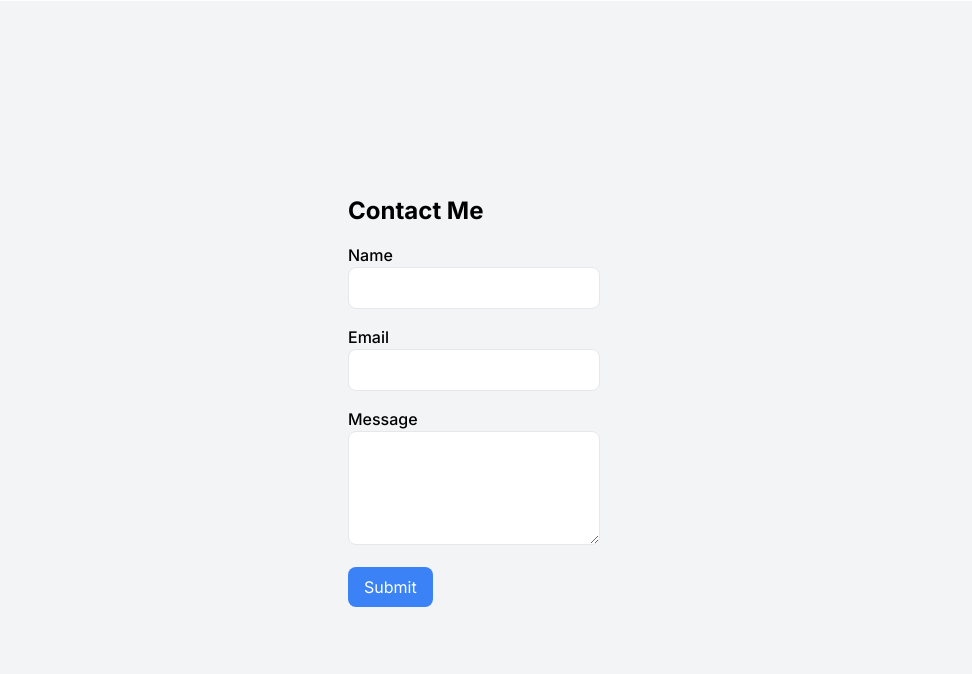
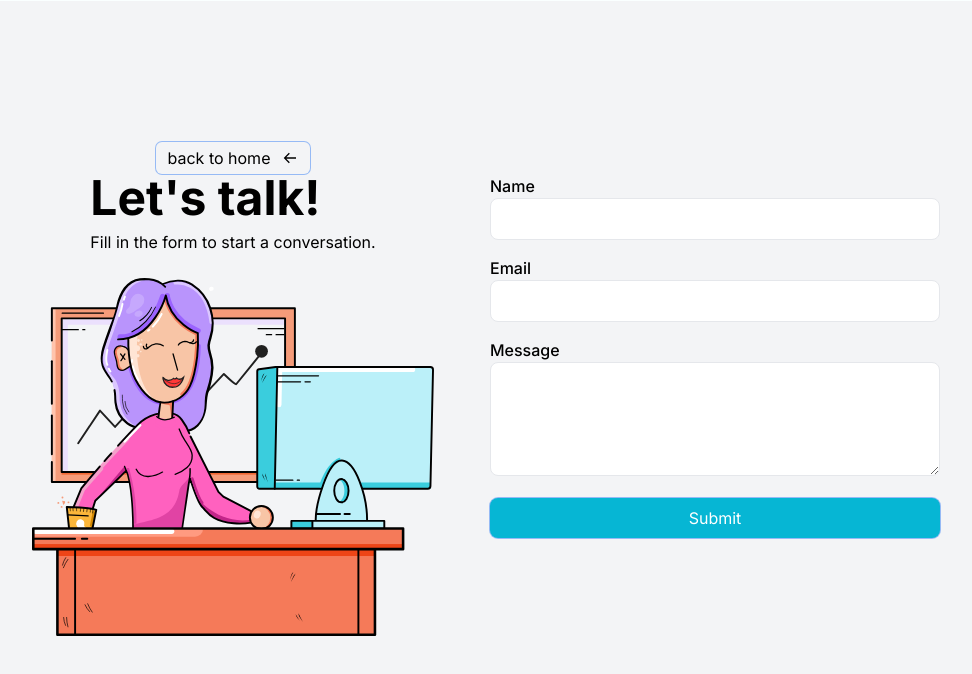
Before and after one commit to Abdulahadahmadi/codewithahad, a Next.js app: page /contact in a window 1280 px wide. Shown: the top 674 px of the page, without its empty margins (166-1138 px from the left). Built offline with nearby package versions, Linux system fonts and the light colour scheme.

Commit message:
some modification in contact forn

```diff
--- a/src/app/components/ContactForm.tsx
+++ b/src/app/components/ContactForm.tsx
@@ -1,6 +1,10 @@
 'use client'
 
 import React, { useState } from 'react';
+import doodle from '../../../public/doodle.svg'
+import Image from 'next/image';
+import { BiArrowBack } from 'react-icons/bi'
+import Link from 'next/link';
 
 interface FormData {
   name: string;
@@ -30,9 +34,21 @@ const ContactForm: React.FC = () => {
   };
 
   return (
-    <div className="p-6">
-      <h2 className="text-2xl font-bold mb-4">Contact Me</h2>
-      <form onSubmit={handleSubmit} className="space-y-4">
+    <div className="grid max-w-screen-xl  gap-8 px-8 py-16 mx-auto rounded-lg md:grid-cols-2 md:px-12 lg:px-16 xl:px-32 my-10">
+        <div className="flex flex-col justify-between items-center mt-56 md:mt-0">
+        <div className='flex flex-row-reverse justify-center items-center gap-2 ring-1 rounded-md px-3 py-1 hover:cursor-pointer hover:bg-cyan-500 hover:text-white'>
+            <Link href='/' passHref className='flex flex-row justify-center items-center gap-1 md:gap-3'>
+            <span>back to home</span>
+                <BiArrowBack />
+            </Link>
+        </div>
+            <div className="space-y-2">
+                <h2 className="text-4xl font-bold  lg:text-5xl">Let's talk!</h2>
+                <div className="dark:text-gray-400">Fill in the form to start a conversation.</div>
+            </div>
+            <Image width={450} src={doodle} alt="doodle image" className="p-6" />
+	    </div>
+      <form onSubmit={handleSubmit} className="space-y-4 md:mt-8">
         <div>
           <label htmlFor="name" className="block font-medium">
             Name
@@ -78,7 +94,7 @@ const ContactForm: React.FC = () => {
         <div>
           <button
             type="submit"
-            className="bg-blue-500 text-white py-2 px-4 rounded-lg hover:bg-blue-600"
+            className="w-full ring-1 text-white py-2 px-4 rounded-lg bg-cyan-500 hover:bg-cyan-600"
           >
             Submit
           </button>
```
